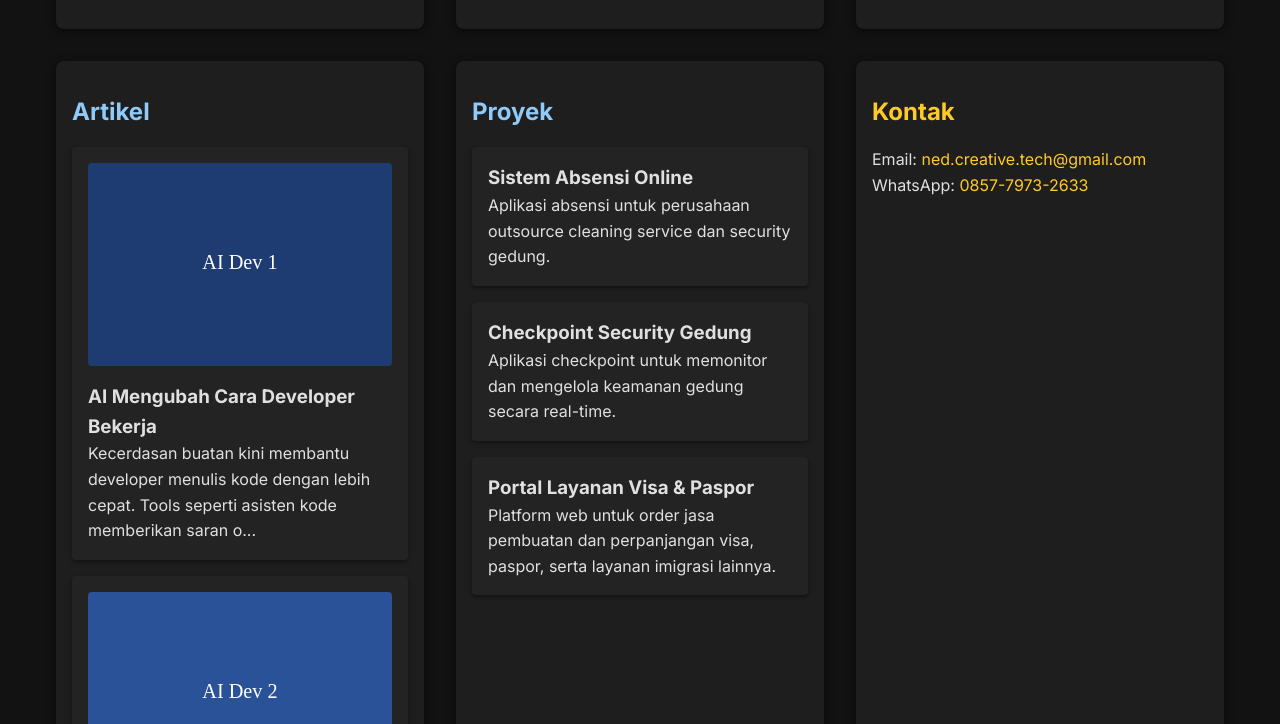
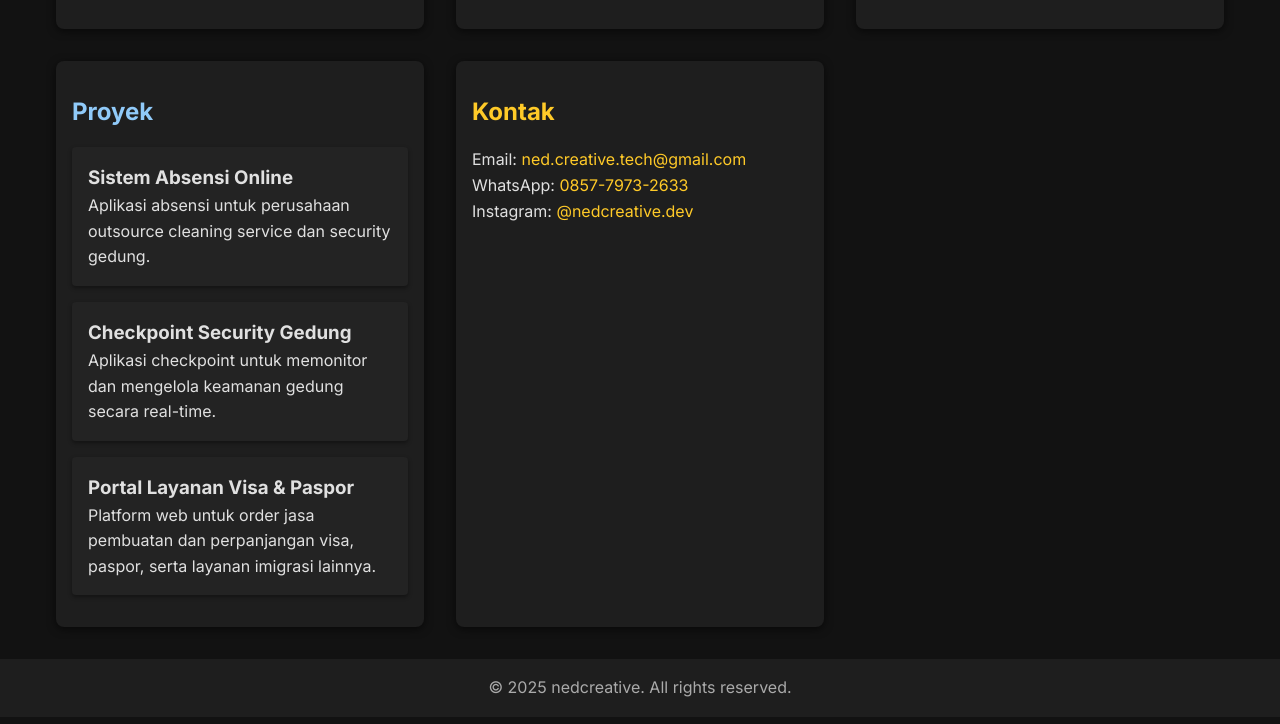
Before and after one commit to altned/nedcreative, a plain HTML site: page index.html in a window 1280 px wide. Shown: the part 531-1255 px from the top of the page. Drawn offline with Linux system fonts and the light colour scheme.

Commit message:
Remove article section, add Instagram contact, animate banner

```diff
--- a/articles.js
+++ /dev/null
@@ -1,46 +0,0 @@
-const articles = [
-  {
-    title: "AI Mengubah Cara Developer Bekerja",
-    image: "assets/articles/ai1.svg",
-    content:
-      "Kecerdasan buatan kini membantu developer menulis kode dengan lebih cepat. Tools seperti asisten kode memberikan saran otomatis yang mempercepat proses pengembangan. Integrasi AI dalam IDE juga meningkatkan kualitas hasil akhir."
-  },
-  {
-    title: "Framework Populer untuk Membangun Aplikasi AI",
-    image: "assets/articles/ai2.svg",
-    content:
-      "TensorFlow dan PyTorch menjadi pilihan utama dalam pengembangan AI. Keduanya menyediakan ekosistem luas dan komunitas yang aktif. Developer dapat memanfaatkan library ini untuk membangun model machine learning dengan efisien."
-  },
-  {
-    title: "Etika Pengembangan AI dalam Dunia Developer",
-    image: "assets/articles/ai3.svg",
-    content:
-      "Penggunaan AI menimbulkan pertanyaan etis tentang privasi dan bias algoritma. Developer perlu memastikan data yang digunakan bersih dan representatif. Transparansi dalam pengambilan keputusan AI menjadi kunci kepercayaan pengguna."
-  },
-  {
-    title: "Masa Depan Karier Developer di Era AI",
-    image: "assets/articles/ai4.svg",
-    content:
-      "Otomasi yang didukung AI memunculkan kekhawatiran akan hilangnya pekerjaan. Namun, AI justru membuka peran baru seperti machine learning engineer dan data scientist. Developer yang terus belajar akan tetap relevan."
-  }
-];
-
-function excerpt(text, length = 120) {
-  return text.length > length ? text.substring(0, length) + "..." : text;
-}
-
-function renderPublicArticles() {
-  const container = document.getElementById("publicArticles");
-  if (!container) return;
-  articles.forEach((a) => {
-    const article = document.createElement("article");
-    article.innerHTML = `
-      <img src="${a.image}" alt="${a.title}" class="feature-image"/>
-      <h3>${a.title}</h3>
-      <p>${excerpt(a.content)}</p>
-    `;
-    container.appendChild(article);
-  });
-}
-
-document.addEventListener("DOMContentLoaded", renderPublicArticles);
--- a/index.html
+++ b/index.html
@@ -30,7 +30,6 @@
           <li><a href="#about">Tentang</a></li>
           <li><a href="#services">Layanan</a></li>
           <li><a href="#tech">Teknologi</a></li>
-          <li><a href="#articles">Artikel</a></li>
           <li><a href="#portfolio">Proyek</a></li>
           <li><a href="#contact">Kontak</a></li>
         </ul>
@@ -76,10 +75,6 @@
           </li>
         </ul>
       </section>
-      <section id="articles" class="fade-in">
-        <h2>Artikel</h2>
-        <div id="publicArticles"></div>
-      </section>
 
 
       <section id="portfolio" class="fade-in">
@@ -120,6 +115,10 @@
         <p>
           WhatsApp: <a href="https://wa.me/6285779732633">0857-7973-2633</a>
         </p>
+        <p>
+          Instagram:
+          <a href="https://instagram.com/nedcreative.dev">@nedcreative.dev</a>
+        </p>
       </section>
     </main>
 
@@ -127,7 +126,6 @@
       <p>&copy; <span id="year"></span> nedcreative. All rights reserved.</p>
     </footer>
 
-    <script src="articles.js"></script>
     <script>
       document.getElementById("year").textContent = new Date().getFullYear();
 
--- a/style.css
+++ b/style.css
@@ -29,11 +29,13 @@ body {
 }
 
 .hero {
-  background: linear-gradient(135deg, #1e3c72, var(--accent-color));
+  background: linear-gradient(-45deg, #1e3c72, var(--accent-color), #1e3c72, var(--accent-color));
+  background-size: 400% 400%;
   color: #fff;
   padding: 4rem 1rem;
   text-align: center;
   box-shadow: 0 2px 6px rgba(0, 0, 0, 0.2);
+  animation: gradientShift 15s ease infinite;
 }
 
 .hero h1 {
@@ -157,24 +159,6 @@ h2 {
   box-shadow: 0 4px 12px rgba(0, 0, 0, 0.6);
 }
 
-#publicArticles {
-  display: grid;
-  grid-template-columns: repeat(auto-fit, minmax(250px, 1fr));
-  gap: 1rem;
-}
-#publicArticles article {
-  background: var(--card-color);
-  padding: 1rem;
-  border-radius: 4px;
-  box-shadow: 0 2px 4px rgba(0, 0, 0, 0.4);
-}
-.feature-image {
-  width: 100%;
-  height: auto;
-  border-radius: 4px;
-  margin-bottom: 0.5rem;
-}
-
 #contact a {
   color: var(--link-color);
   text-decoration: none;
@@ -243,3 +227,15 @@ footer {
     transform: translateY(0);
   }
 }
+
+@keyframes gradientShift {
+  0% {
+    background-position: 0% 50%;
+  }
+  50% {
+    background-position: 100% 50%;
+  }
+  100% {
+    background-position: 0% 50%;
+  }
+}
```
Also changed, not shown: assets/articles/ai1.svg (deleted), assets/articles/ai2.svg (deleted), assets/articles/ai3.svg (deleted), assets/articles/ai4.svg (deleted).
